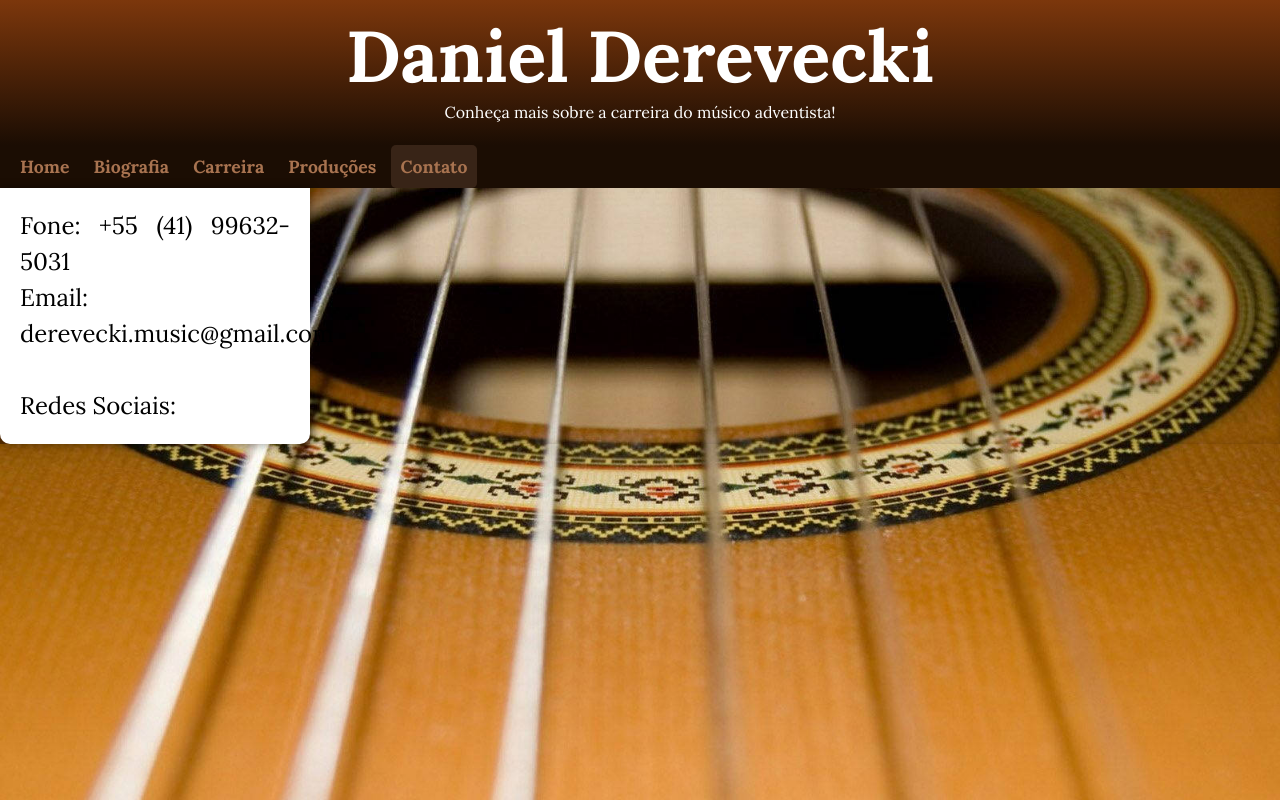
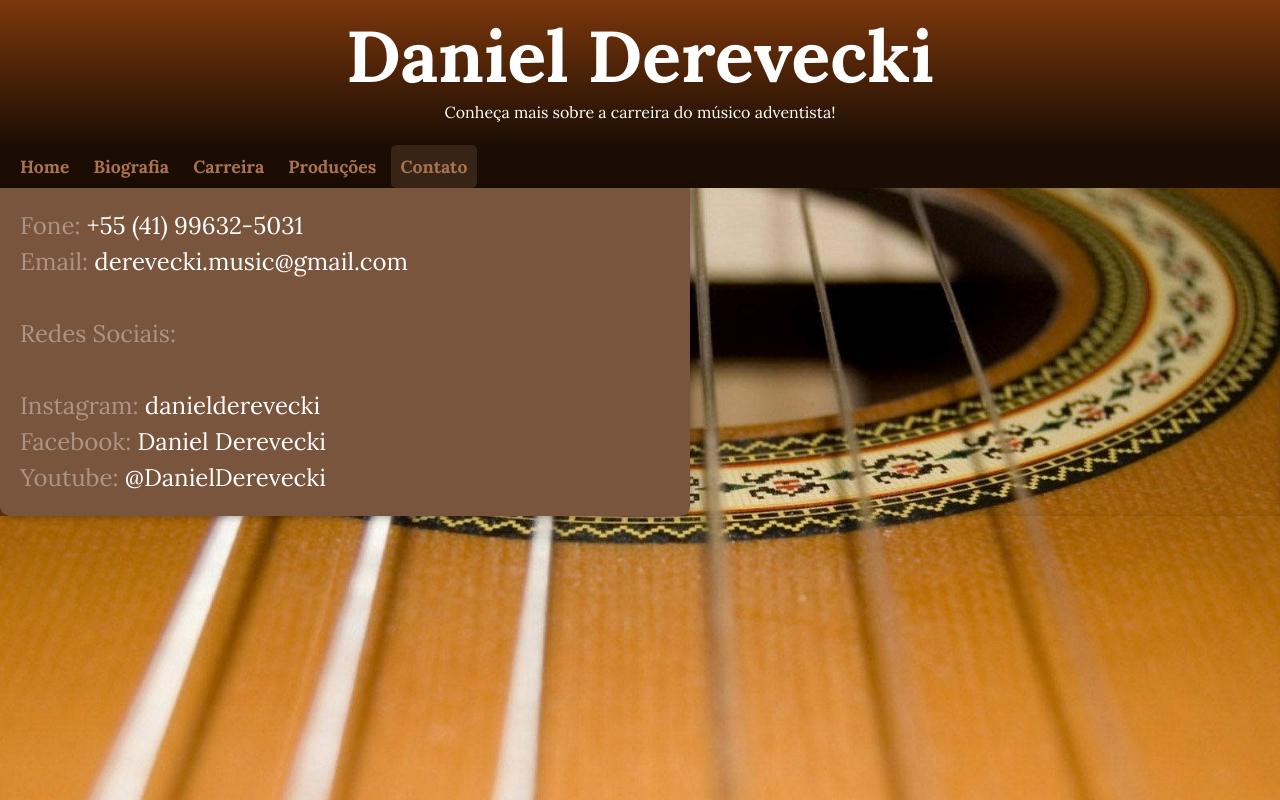
Before and after one commit to gucavalim/site-professordaniel, a plain HTML site: page pagina05.html in a window 1280 px wide. Drawn offline with Linux system fonts and the light colour scheme.

Commit message:
atualizações

```diff
--- a/pagina05.html
+++ b/pagina05.html
@@ -24,12 +24,20 @@
 <main class="contato">
     <article class="lau">
         <p>
-            Fone: +55 (41) 99632-5031
+            Fone: <a href="">+55 (41) 99632-5031</a>
                 <br>
-            Email: derevecki.music@gmail.com
+            Email: <a href="mailto:derevecki.music@gmail.com">derevecki.music@gmail.com</a>
                 <br>
                 <br>
             Redes Sociais:
+            <br>
+            <br>
+            Instagram: <a id="bla" class="insta" href="https://www.instagram.com/danielderevecki/">danielderevecki</a>
+            <br>
+            Facebook: <a id="bla" class="face" href="https://www.facebook.com/danieldereveckimusic/?locale=pt_BR">Daniel Derevecki</a>
+            <br>
+            Youtube: <a id="bla" class="you" href="https://www.youtube.com/@DanielDerevecki">@DanielDerevecki</a>
+
         </p>
 
     </article>
--- a/style.css
+++ b/style.css
@@ -220,6 +220,7 @@ picture > img {
     padding-bottom: 5px;
   }
 
+
   #shein {
     background-color: rgba(0, 0, 0, 0.363);
     font-family: var(--fonte-parágrafo);
@@ -229,10 +230,36 @@ picture > img {
   .home:hover {
     color: white;
     background-color: var(--cor2);
+    }
 
+
+
+  main.contato > article.lau > p > a#bla {
+    width: 900px;
+    color: rgb(255, 255, 255);
+  }
+
+  main.contato > article.lau > p {
+    color: rgba(255, 255, 255, 0.377);
   }
 
 
+  main.contato > article.lau {
+    background-color: var(--cor4);
+    width: 1000px;
+}
+
+.you:hover {
+    background-color: red;
+}
+
+.face:hover {
+    background-color: blue;
+}
+
+.insta:hover {
+    background-image: linear-gradient(to right, rgba(146, 62, 146, 0.863), rgba(196, 61, 129, 0.904));
+}
 
 
 footer {
```
